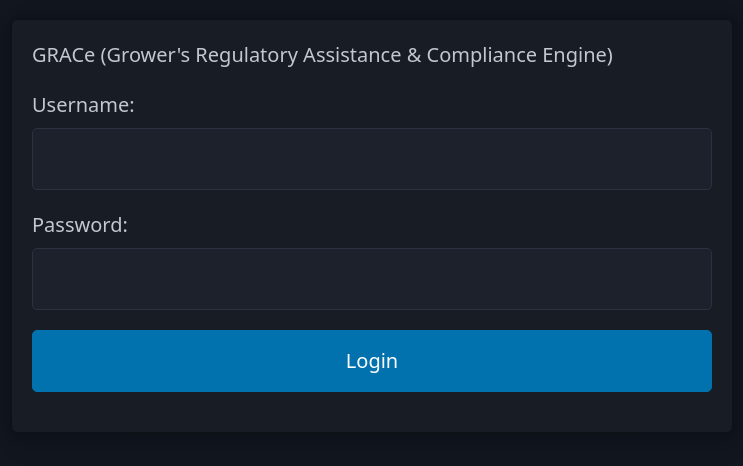
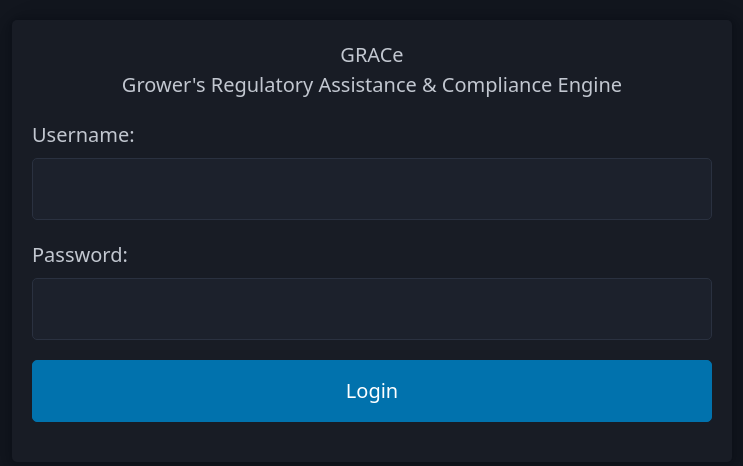
Before and after one commit to Chill-Division/GRACe, a PHP site: page / in a window 1280 px wide. Shown: the part 110-576 px from the top of the page, without its empty margins (268-1011 px from the left). Run offline with PHP 8.4, Linux system fonts and the light colour scheme; some libraries are stand-ins or nearby versions.

Commit message:
Tidied up login page

```diff
--- a/index.php
+++ b/index.php
@@ -15,7 +15,7 @@
     <main class="container">
         <article class="" style="width: 60%;margin: auto;">
             <div style="width: 100%;">
-                <p>GRACe (Grower's Regulatory Assistance & Compliance Engine)</p>
+                <p style="text-align: center;">GRACe<br />Grower's Regulatory Assistance & Compliance Engine</p>
 
                 <form id="loginForm" class="form" action="login.php" method="post"> <label for="username">Username:</label>
                     <input type="text" id="username" name="username" class="input" required>
```
